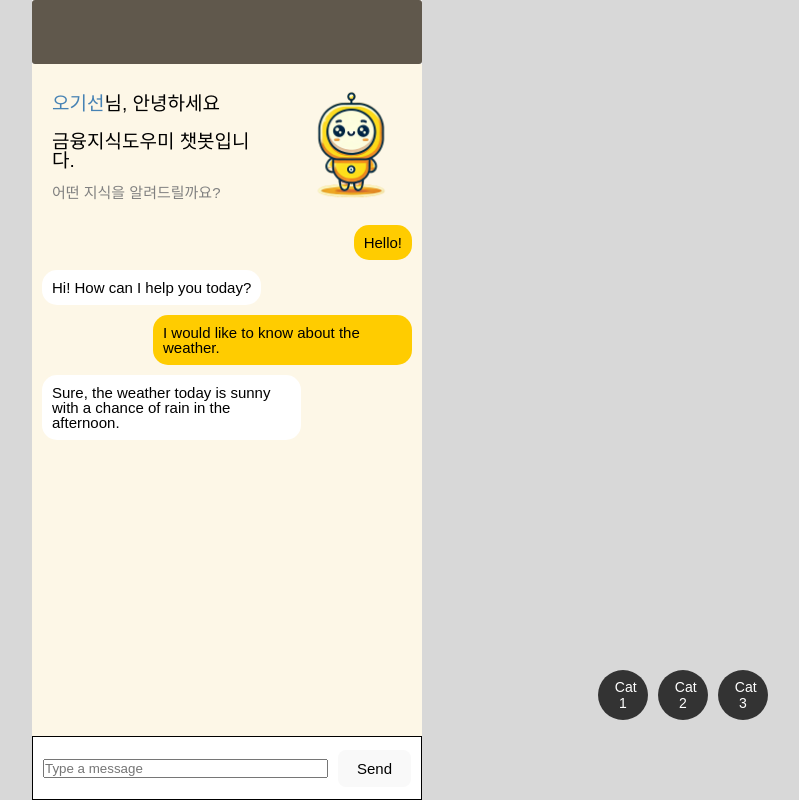
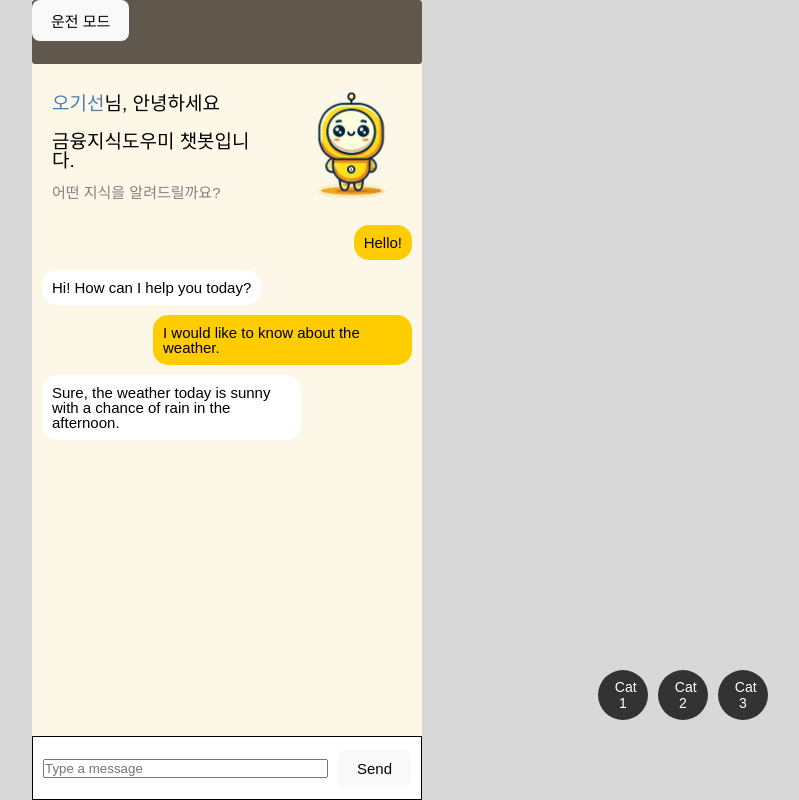
Before and after one commit to Yunjuchan/kb-ai-challenge, a React (Vite) app in the folder frontend/: page / in a window 1280 px wide. Shown: the whole page, without its empty margins (413-1212 px from the left). Built offline with nearby package versions, Linux system fonts and the light colour scheme; a web font is replaced by a local one.

Commit message:
Feat: 헤더에 운전모드 버튼 추가

```diff
--- a/frontend/src/components/gpt/GptHeader.jsx
+++ b/frontend/src/components/gpt/GptHeader.jsx
@@ -1,11 +1,11 @@
 import React from 'react';
 import { HeaderContainer } from '../../style/gpt';
 
-const GptHeader = () => {
+const GptHeader = ({ toggleDriveMode }) => {
   return (
-    <>
-      <HeaderContainer></HeaderContainer>
-    </>
+    <HeaderContainer>
+      <button onClick={toggleDriveMode}>운전 모드</button>
+    </HeaderContainer>
   );
 };
 
```
